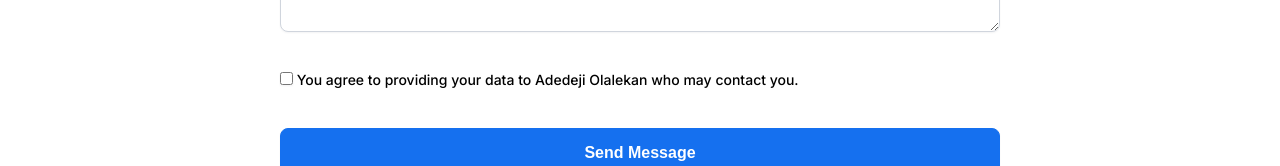
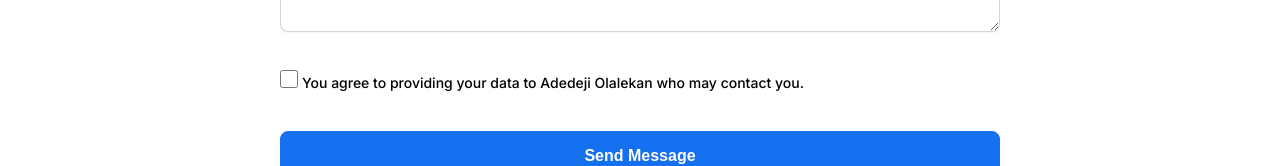
Before and after one commit to brainstormy/linktree2, a React (Create React App) app: page /contact in a window 1280 px wide. Shown: the part 561-727 px from the top of the page. Built offline with nearby package versions, Linux system fonts and the light colour scheme.

Commit message:
first commit

```diff
--- a/src/Contact.css
+++ b/src/Contact.css
@@ -1,9 +1,3 @@
-.flex {
-	display: flex;
-	/* flex-direction: column; */
-	justify-content: center;
-	/* align-items: center; */
-}
 .contact-container {
 	width: 720px;
 	margin: 50px auto 0;
@@ -30,6 +24,7 @@
 	line-height: 24px;
 	letter-spacing: 0em;
 	text-align: left;
+	padding: 3px;
 }
 
 .input-container {
@@ -45,27 +40,20 @@ label {
 }
 
 input {
-	/* margin-bottom: 50px; */
 	padding: 10px 14px;
 	border: 1px solid #d0d5dd;
 	background: #ffffff;
 	box-shadow: 0px 1px 2px rgba(16, 24, 40, 0.05);
 	border-radius: 8px;
 }
-input:focus {
-	outline: none;
-}
 input[type='text'] {
-	/* width: 348px; */
 	min-width: 348px;
-	/* margin-right: 2px; */
 	height: 44px;
 }
 
 input[type='email'] {
 	width: 720px;
 	height: 44px;
-	/* margin-top: 34px; */
 }
 input[type='email']:focus,
 input[type='text']:focus {
@@ -83,21 +71,33 @@ input[type='text']:focus {
 #left-input {
 	margin-left: 20px;
 }
+input:focus {
+	outline: none;
+}
 
-input[type='checkbox']:checked {
+input[type='checkbox'] {
+	background: #ffffff;
+	border: 1px solid #d0d5dd;
+	border-radius: 6px;
+	outline: none;
+	box-shadow: none;
+	width: 18px;
+	height: 18px;
+	margin-right: 4px;
+}
+
+.checkbox input[type='checkbox']:focus {
 	border: 1px solid #84caff;
 	box-shadow: 0px 0px 0px 4px #d1e9ff;
 	border-radius: 6px;
-	outline: none;
+	border: 2px solid #1570ef;
 }
 
 textarea {
 	width: 720px;
 	height: 132px;
 	background: #ffffff;
-
 	border: 1px solid #d0d5dd;
-
 	box-shadow: 0px 1px 2px rgba(16, 24, 40, 0.05);
 	border-radius: 8px;
 }
@@ -150,6 +150,7 @@ textarea:focus {
 	input[type='email'] {
 		width: 343px;
 	}
+
 	textarea {
 		width: 343px;
 	}
--- a/src/pages/ContactPage.js
+++ b/src/pages/ContactPage.js
@@ -89,8 +89,9 @@ const ContactPage = () => {
 					/>
 					<div className="error">{formErrors.message}</div>
 					<label>
-						<input type="checkbox" name="subscribe" required /> You agree to
-						providing your data to {name} who may contact you.
+						<input type="checkbox" name="subscribe" required />
+						<span className="checkmark"></span>
+						You agree to providing your data to {name} who may contact you.
 					</label>
 
 					<button type="submit" id="btn__submit" className="btn">
```
